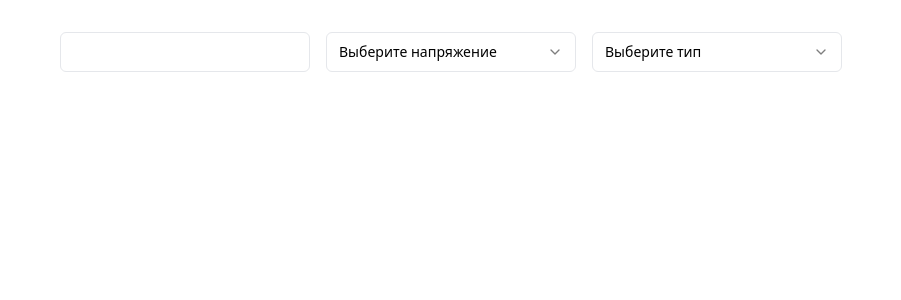
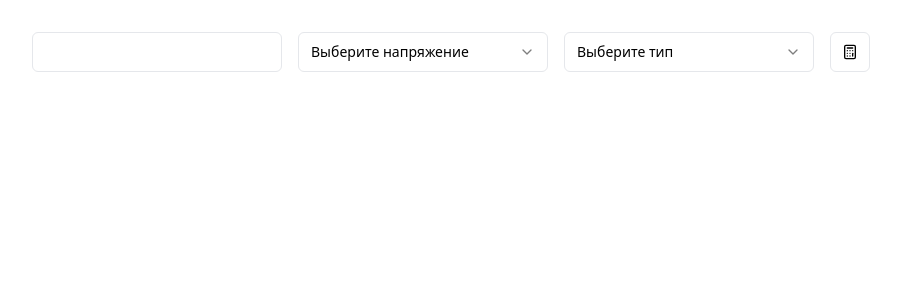
Before and after one commit to BolotnikovMS/calculator, a React (Vite) app: page / in a window 1280 px wide. Shown: the top 300 px of the page, without its empty margins (189-1090 px from the left). Built offline with nearby package versions, Linux system fonts and the light colour scheme.

Commit message:
feat: Добавлена кнопка

```diff
--- a/package.json
+++ b/package.json
@@ -13,6 +13,7 @@
   },
   "dependencies": {
     "@radix-ui/react-select": "^2.1.2",
+    "@radix-ui/react-slot": "^1.1.0",
     "class-variance-authority": "^0.7.1",
     "clsx": "^2.1.1",
     "lucide-react": "^0.468.0",
--- a/src/App.tsx
+++ b/src/App.tsx
@@ -1,26 +1,40 @@
+import { Calculator } from 'lucide-react'
 import { useState } from 'react'
 import './App.css'
+import { Button } from './components/ui/button'
 import { Input } from './components/ui/input'
 import { Select, SelectContent, SelectItem, SelectTrigger, SelectValue } from './components/ui/select'
 
+const voltageClassess = [
+  {value: '6000', lable: '6'},
+  {value: '10000', lable: '10'},
+  {value: '35000', lable: '35'},
+  {value: '110000', lable: '110'},
+  {value: '220000', lable: '220'},
+  {value: '500000', lable: '500'},
+]
+
 function App() {
-  const [count, setCount] = useState<number>(0)
+  const [result, setResult] = useState<number>(0)
+  const [voltage, setVoltage] = useState<number | null>(null)
+
+  const changeVoltage = (value: string) => setVoltage(+value)
+  const calculation = () => {
+    console.log('clik')
+  }
 
   return (
     <div className='flex flex-col justify-center gap-4'>
       <div className='flex flex-wrap items-center justify-center gap-4'>
         <Input className='max-w-[250px]' aria-autocomplete='none' />
-        <Select>
-          <SelectTrigger className='max-w-[250px]'>
-            <SelectValue placeholder="Выберите напряжение" />
+        <Select onValueChange={changeVoltage}>
+          <SelectTrigger className='max-w-[250px]' >
+            <SelectValue placeholder="Выберите напряжение"/>
           </SelectTrigger>
           <SelectContent>
-            <SelectItem value="6">6</SelectItem>
-            <SelectItem value="10">10</SelectItem>
-            <SelectItem value="35">35</SelectItem>
-            <SelectItem value="110">110</SelectItem>
-            <SelectItem value="220">220</SelectItem>
-            <SelectItem value="500">500</SelectItem>
+            {voltageClassess.map(voltage => (
+              <SelectItem key={voltage.value} value={voltage.value}>{voltage.lable}</SelectItem>
+            ))}
           </SelectContent>
         </Select>
         <Select>
@@ -32,9 +46,12 @@ function App() {
             <SelectItem value="10">Мощность</SelectItem>
           </SelectContent>
         </Select>
+        <Button variant="outline" size="icon" className='hover:bg-gray-300/85 transition ease-out duration-500'  onClick={calculation}>
+          <Calculator />
+        </Button>
       </div>
       <div>
-        <p className='text-white'>Результат: <span>10</span></p>
+        <p className='text-white'>Результат: <span>{result}</span></p>
       </div>
     </div>
   )
--- /dev/null
+++ b/src/components/ui/button.tsx
@@ -0,0 +1,56 @@
+import * as React from "react"
+import { Slot } from "@radix-ui/react-slot"
+import { cva, type VariantProps } from "class-variance-authority"
+
+import { cn } from "@/lib/utils"
+
+const buttonVariants = cva(
+  "inline-flex items-center justify-center gap-2 whitespace-nowrap rounded-md text-sm font-medium ring-offset-white transition-colors focus-visible:outline-none focus-visible:ring-2 focus-visible:ring-gray-950 focus-visible:ring-offset-2 disabled:pointer-events-none disabled:opacity-50 [&_svg]:pointer-events-none [&_svg]:size-4 [&_svg]:shrink-0 dark:ring-offset-gray-950 dark:focus-visible:ring-gray-300",
+  {
+    variants: {
+      variant: {
+        default: "bg-gray-900 text-gray-50 hover:bg-gray-900/90 dark:bg-gray-50 dark:text-gray-900 dark:hover:bg-gray-50/90",
+        destructive:
+          "bg-red-500 text-gray-50 hover:bg-red-500/90 dark:bg-red-900 dark:text-gray-50 dark:hover:bg-red-900/90",
+        outline:
+          "border border-gray-200 bg-white hover:bg-gray-100 hover:text-gray-900 dark:border-gray-800 dark:bg-gray-950 dark:hover:bg-gray-800 dark:hover:text-gray-50",
+        secondary:
+          "bg-gray-100 text-gray-900 hover:bg-gray-100/80 dark:bg-gray-800 dark:text-gray-50 dark:hover:bg-gray-800/80",
+        ghost: "hover:bg-gray-100 hover:text-gray-900 dark:hover:bg-gray-800 dark:hover:text-gray-50",
+        link: "text-gray-900 underline-offset-4 hover:underline dark:text-gray-50",
+      },
+      size: {
+        default: "h-10 px-4 py-2",
+        sm: "h-9 rounded-md px-3",
+        lg: "h-11 rounded-md px-8",
+        icon: "h-10 w-10",
+      },
+    },
+    defaultVariants: {
+      variant: "default",
+      size: "default",
+    },
+  }
+)
+
+export interface ButtonProps
+  extends React.ButtonHTMLAttributes<HTMLButtonElement>,
+    VariantProps<typeof buttonVariants> {
+  asChild?: boolean
+}
+
+const Button = React.forwardRef<HTMLButtonElement, ButtonProps>(
+  ({ className, variant, size, asChild = false, ...props }, ref) => {
+    const Comp = asChild ? Slot : "button"
+    return (
+      <Comp
+        className={cn(buttonVariants({ variant, size, className }))}
+        ref={ref}
+        {...props}
+      />
+    )
+  }
+)
+Button.displayName = "Button"
+
+export { Button, buttonVariants }
```
Also changed, not shown: 1 other file (tests, documents, lock files or other folders).
